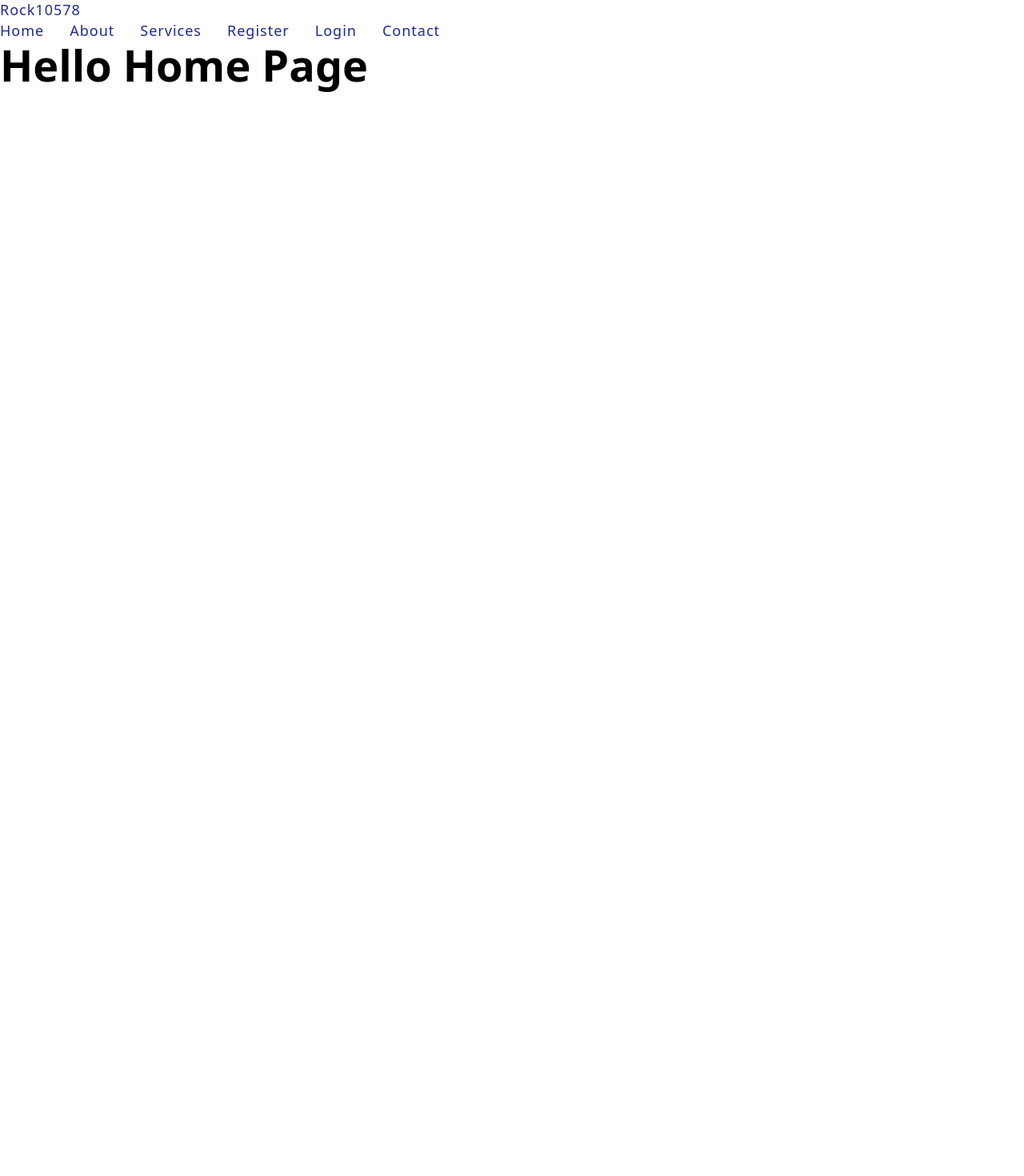
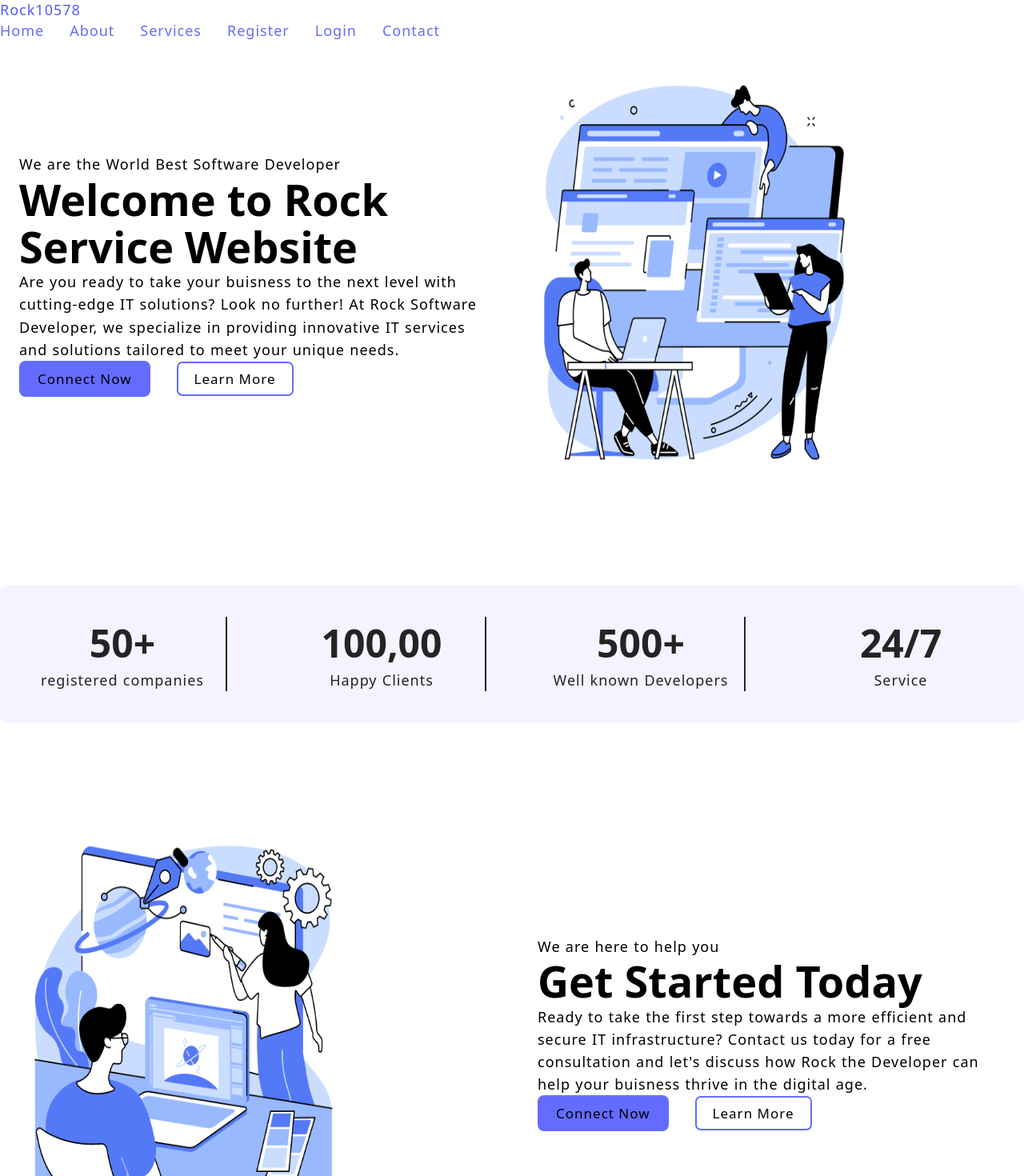
Before and after one commit to Rock10578/Service, a React (Vite) app in the folder client/: page / in a window 1280 px wide. Shown: the top 1470 px of the page at 80% size. Before the commit the page ends 800 px from the top, so only its background shows below. Built offline with nearby package versions, Linux system fonts and the light colour scheme.

Commit message:
Home page created

```diff
--- a/client/src/index.css
+++ b/client/src/index.css
@@ -8,7 +8,7 @@
 
 :root{
     --bg-color: #f4f3ff;
-    --btn-color: #20298f;
+    --btn-color: #646cff;
     --dark-color: #242424;
     --helper-color: #99b9ff;
 }
@@ -21,7 +21,7 @@ body{
     margin: 0;
     display: flex;
     /* place-items: center; */
-    min-width: 32rem;
+    /* min-width: 32rem; */
     min-height: 100vh;
 }
 
@@ -49,3 +49,111 @@ a{
 li{
     list-style: none;
 }
+
+.container{
+    max-width: 140rem;
+    padding: 4rem 2.4rem;
+    margin: 0 auto;
+}
+
+.grid{
+    display: grid;
+    gap: 6.4rem;
+}
+
+.grid-two-cols{
+    grid-template-columns: repeat(2, 1fr);
+}
+
+.grid-four-cols{
+    grid-template-columns: repeat(4, 1fr);
+}
+
+
+/* Module Rules / Reusable */
+button{
+    text-transform: capitalize;
+    padding: 1rem 2.2rem;
+    font-size: 1.7rem;
+    font-weight: 500;
+    background-color: var(--btn-color);
+    border-radius: 0.8rem;
+    -webkit-border-radius: 0.8rem;
+    -moz-border-radius: 0.8rem;
+    -ms-border-radius: 0.8rem;
+    -o-border-radius: 0.8rem;
+    border: 0.1rem solid transparent;
+    cursor: pointer;
+    letter-spacing: 0.1rem;
+    transition: border-color 0.3s;
+    -webkit-transition: border-color 0.3s;
+    -moz-transition: border-color 0.3s;
+    -ms-transition: border-color 0.3s;
+    -o-transition: border-color 0.3s;
+}
+
+.secondary-btn{
+    background-color: transparent;
+    box-shadow: inset 0 0 0 0.2rem var(--btn-color);
+    margin-left: 3.2rem;
+}
+
+button:hover{
+    box-shadow: inset 0 0 0 0.2rem var(--bg-color);
+}
+
+a:hover,
+a:active{
+    color: #535bf2;
+}
+
+/* Hero Section */
+
+.section-hero{
+    & .grid{
+        align-items: center;
+    }
+}
+
+.hero-conten{
+    & p {
+        margin: 2.4rem 0 4.8rem 0;
+        &:first-child{
+            margin: 0 0 1.2rem 0;
+        }
+    }
+}
+
+.hero-image{
+    display: flex;
+    justify-content: center;
+    & img {
+        width: 70%;
+        height: auto;
+    }
+}
+/* Analytics Section */
+.section-analytics{
+    margin: 9.6rem 0;
+
+    & .container{
+        background-color: var(--bg-color);
+        border-radius: 1rem;
+    }
+
+    & .grid{
+        color: var(--dark-color);
+
+        & .div1{
+            text-align: center;
+            border-right: 0.2rem solid var(--dark-color);
+
+            &:last-child{
+                border: none;
+            }
+            & h2{
+                font-size: 4.8rem;
+            }
+        }
+    }
+}
--- a/client/src/pages/About.jsx
+++ b/client/src/pages/About.jsx
@@ -1,3 +1,35 @@
 export const About = () => {
-    return <h1>Hello About Page</h1>
+    return(
+        <>
+            <main>
+            <section className="section-hero">
+                <div className="container grid grid-two-cols">
+                    <div className="hero-content">
+                        <p>Welcome, Rock the Developer web</p>
+                        <h1>Why Choose Us?</h1>
+                        <p>
+                            Expertise: Our team
+                        </p>
+                        <div className="btn btn-group">
+                            <a href="/contact">
+                                <button className="btn">Connect Now</button>
+                            </a>
+                            <a href="/service">
+                                <button className="btn secondary-btn">Learn More</button>
+                            </a>
+                        </div>
+                    </div>
+                    <div className="her-image">
+                        <img
+                            src="/images/home.png"
+                            alt="coding together"
+                            width="400"
+                            height="500"
+                        />
+                    </div>
+                </div>
+            </section>
+        </main>
+        </>
+    )
 }
--- a/client/src/pages/Home.jsx
+++ b/client/src/pages/Home.jsx
@@ -1,3 +1,83 @@
 export const Home = () => {
-    return <h1>Hello Home Page</h1>
+    return(<>
+        <main>
+            <section className="section-hero">
+                <div className="container grid grid-two-cols">
+                    <div className="hero-content">
+                        <p>We are the World Best Software Developer</p>
+                        <h1>Welcome to Rock Service Website</h1>
+                        <p>
+                            Are you ready to take your buisness to the next level with cutting-edge IT solutions? Look no further! At Rock Software Developer, we specialize in providing innovative IT services and solutions tailored to meet your unique needs.
+                        </p>
+                        <div className="btn btn-group">
+                            <a href="/contact">
+                                <button className="btn">Connect Now</button>
+                            </a>
+                            <a href="/service">
+                                <button className="btn secondary-btn">Learn More</button>
+                            </a>
+                        </div>
+                    </div>
+                    <div className="her-image">
+                        <img
+                            src="/images/home.png"
+                            alt="coding together"
+                            width="400"
+                            height="500"
+                        />
+                    </div>
+                </div>
+            </section>
+        </main>
+
+        <section className="section-analytics">
+            <div className="container grid grid-four-cols">
+                <div className="div1">
+                    <h2>50+</h2>
+                    <p>registered companies</p>
+                </div>
+                <div className="div1">
+                    <h2>100,00</h2>
+                    <p>Happy Clients</p>
+                </div>
+                <div className="div1">
+                    <h2>500+</h2>
+                    <p>Well known Developers</p>
+                </div>
+                <div className="div1">
+                    <h2>24/7</h2>
+                    <p>Service</p>
+                </div>
+            </div>
+        </section>
+
+        <section className="section-hero">
+                <div className="container grid grid-two-cols">
+                <div className="her-image">
+                        <img
+                            src="/images/design.png"
+                            alt="coding together"
+                            width="400"
+                            height="500"
+                        />
+                    </div>
+                    <div className="hero-content">
+                        <p>We are here to help you</p>
+                        <h1>Get Started Today</h1>
+                        <p>
+                            Ready to take the first step towards a more efficient and secure IT infrastructure? Contact us today for a free consultation and let's discuss how Rock the Developer can help your buisness thrive in the digital age.
+                        </p>
+                        <div className="btn btn-group">
+                            <a href="/contact">
+                                <button className="btn">Connect Now</button>
+                            </a>
+                            <a href="/service">
+                                <button className="btn secondary-btn">Learn More</button>
+                            </a>
+                        </div>
+                    </div>
+                </div>
+        </section>
+        </>
+    )
 }
```
